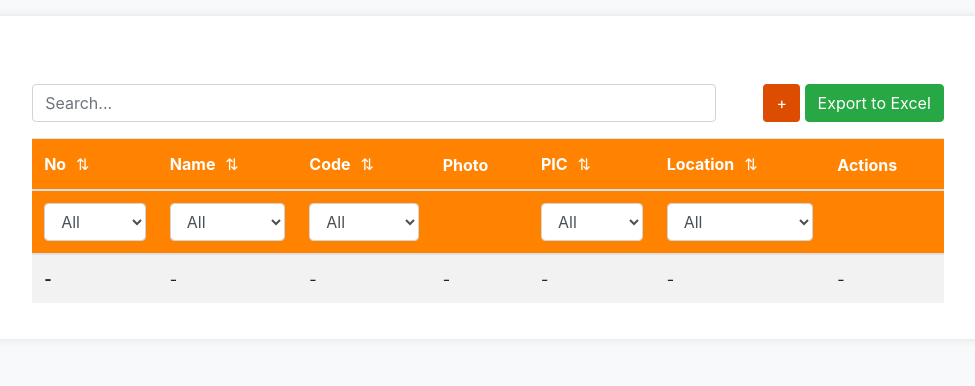
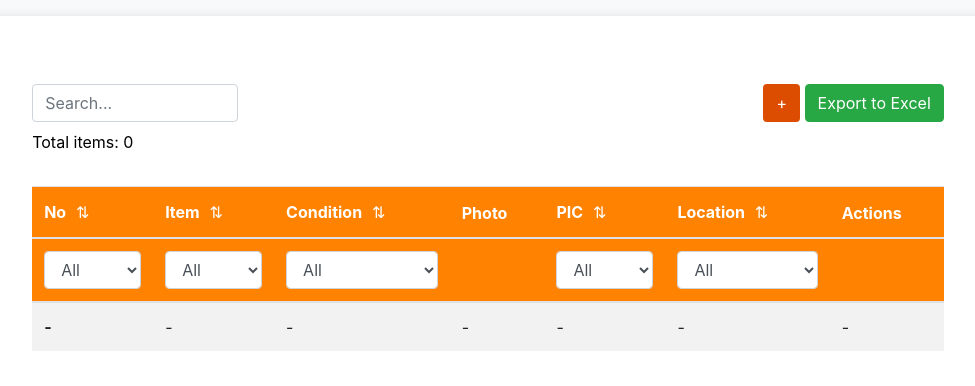
Before and after one commit to rayhanajiee/IvtDemoUpdated, a Django app: page /dashboard/ in a window 1280 px wide. Shown: the part 66-452 px from the top of the page, without its empty margins (152-1127 px from the left). Run offline with Django 4.2, Linux system fonts and the light colour scheme; a user stored in the database is signed in; data comes from the database, SQL or seed files in the repository; some libraries are stand-ins or nearby versions.

Commit message:
Add files via upload

```diff
--- a/inventory/templates/inventory/dashboard.html
+++ b/inventory/templates/inventory/dashboard.html
@@ -19,24 +19,25 @@
     <div class="row">
         <div class="col-md-10 col-12 mx-auto mt-5">
             <div class="d-flex justify-content-between">
-                <input type="text" id="searchBar" class="form-control w-75" placeholder="Search...">
+                <div>
+                    <input type="text" id="searchBar" class="form-control w-75" placeholder="Search...">
+                    <p id="itemCount" class="mt-2">Total items: {{ items|length }}</p>
+                </div>
                 <div>
                     <a href="{% url 'add-item' %}" class="btn btn-custom">+</a> <!-- + Button -->
                     <a href="{% url 'export-data' %}" class="btn btn-success">Export to Excel</a> <!-- Export Button -->
                 </div>
             </div>
 
-            <!-- Rest of the table and content -->
-
             <table class="table table-hover table-striped mt-3">
                 <thead style="background-color: #ff8200; color: #ffffff;">
                     <tr>
-                        <th scope="col">No <button class="sort-button" data-sort="no">⇅</button></th>
-                        <th scope="col">Name <button class="sort-button" data-sort="name">⇅</button></th>
-                        <th scope="col">Code <button class="sort-button" data-sort="code">⇅</button></th>
+                        <th scope="col">No <button class="sort-button" data-sort="no_inventaris">⇅</button></th>
+                        <th scope="col">Item <button class="sort-button" data-sort="item">⇅</button></th>
+                        <th scope="col">Condition <button class="sort-button" data-sort="kode_asset">⇅</button></th>
                         <th scope="col">Photo</th>
-                        <th scope="col">PIC <button class="sort-button" data-sort="pic">⇅</button></th>
-                        <th scope="col">Location <button class="sort-button" data-sort="location">⇅</button></th>
+                        <th scope="col">PIC <button class="sort-button" data-sort="user">⇅</button></th>
+                        <th scope="col">Location <button class="sort-button" data-sort="lokasi_update_2024">⇅</button></th>
                         <th scope="col">Actions</th>
                     </tr>
                     <tr>
@@ -46,7 +47,7 @@
                             </select>
                         </th>
                         <th>
-                            <select id="filterName" class="form-control">
+                            <select id="filterItem" class="form-control">
                                 <option value="">All</option>
                             </select>
                         </th>
@@ -85,14 +86,14 @@
                         <tr>
                             <th scope="row">{{ item.no }}</th>
                             <td>{{ item.name }}</td>
-                            <td>{{ item.code }}</td>
+                            <td>{{ item.condition }}</td>
                             {% if item.photo %}
-                                <td><img src="{{ item.photo.url }}" alt="{{ item.name }}" style="width: 50px; height: auto;"></td>
+                                <td><img src="{{ item.photo.url }}" alt="{{ item.item }}" style="width: 50px; height: auto;"></td>
                             {% else %}
                                 <td>No photo available</td>
                             {% endif %}
-                            <td>{{ item.pic }}</td>
-                            <td>{{ item.location }}</td>
+                            <td>{{ item.user }}</td>
+                            <td>{{ item.lokasi_update_2024 }}</td>
                             <td>
                                 <button class="btn btn-custom btn-sm toggle-details">Show Details</button>
                                 <a href="{% url 'edit-item' item.pk %}" class="btn btn-outline-secondary">Edit</a>
@@ -102,13 +103,19 @@
                         <tr class="extra-details d-none">
                             <td colspan="7">
                                 <div class="row">
+                                    <div class="col"><strong>Department:</strong> {{ item.department }}</div>
                                     <div class="col">
-                                        <strong>Quantity:</strong> {% if item.quantity < 10 %}<span class="text-danger">{{ item.quantity }}</span>{% else %}<span class="text-success">{{ item.quantity }}</span>{% endif %}
+                                        <strong>Category:</strong>
+                                        {% if item.category %}
+                                            {{ item.category.name }}
+                                        {% else %}
+                                            N/A
+                                        {% endif %}
                                     </div>
-                                    <div class="col"><strong>Department:</strong> {{ item.department }}</div>
-                                    <div class="col"><strong>Category:</strong> {{ item.category.name }}</div>
                                     <div class="col"><strong>Date Created:</strong> {{ item.date_created }}</div>
-                                    <div class="col"><strong>History:</strong> {{ item.history }}</div>
+                                    <div class="col"><strong>History:</strong> {{ item.keterangan }}</div>
+                                    <div class="col"><strong>Condition:</strong> {{ item.kondisi }}</div>
+                                    <div class="col"><strong>Tipe Unit:</strong> {{ item.tipe_unit }}</div>
                                 </div>
                             </td>
                         </tr>
@@ -135,11 +142,11 @@
             }
 
             // Populate dropdowns
-            populateDropdown('filterNo', items, 'no');
-            populateDropdown('filterName', items, 'name');
-            populateDropdown('filterCode', items, 'code');
-            populateDropdown('filterPic', items, 'pic');
-            populateDropdown('filterLocation', items, 'location');
+            populateDropdown('filterNo', items, 'no_inventaris');
+            populateDropdown('filterItem', items, 'item');
+            populateDropdown('filterCode', items, 'kode_asset');
+            populateDropdown('filterPic', items, 'user');
+            populateDropdown('filterLocation', items, 'lokasi_update_2024');
 
             // Toggle Details
             function bindToggleDetails() {
@@ -153,8 +160,14 @@
             }
             bindToggleDetails();
 
+            // Update item count
+            function updateItemCount() {
+                const visibleRows = document.querySelectorAll('#inventoryTableBody > tr:not(.extra-details):not([style*="display: none"])');
+                document.getElementById('itemCount').textContent = `Total items: ${visibleRows.length}`;
+            }
+
             // Filter Rows
-            const filters = document.querySelectorAll('#filterNo, #filterName, #filterCode, #filterPic, #filterLocation');
+            const filters = document.querySelectorAll('#filterNo, #filterItem, #filterCode, #filterPic, #filterLocation');
             filters.forEach(filter => {
                 filter.addEventListener('change', function () {
                     filterRows();
@@ -164,7 +177,7 @@
             function filterRows() {
                 const filterValues = {
                     no: document.getElementById('filterNo').value.toLowerCase(),
-                    name: document.getElementById('filterName').value.toLowerCase(),
+                    item: document.getElementById('filterItem').value.toLowerCase(),
                     code: document.getElementById('filterCode').value.toLowerCase(),
                     pic: document.getElementById('filterPic').value.toLowerCase(),
                     location: document.getElementById('filterLocation').value.toLowerCase(),
@@ -173,20 +186,20 @@
 
                 document.querySelectorAll('#inventoryTableBody > tr:not(.extra-details)').forEach(row => {
                     const no = row.children[0].textContent.toLowerCase();
-                    const name = row.children[1].textContent.toLowerCase();
+                    const item = row.children[1].textContent.toLowerCase();
                     const code = row.children[2].textContent.toLowerCase();
                     const pic = row.children[4].textContent.toLowerCase();
                     const location = row.children[5].textContent.toLowerCase();
 
                     const matches =
                         (filterValues.no === "" || no.includes(filterValues.no)) &&
-                        (filterValues.name === "" || name.includes(filterValues.name)) &&
+                        (filterValues.item === "" || item.includes(filterValues.item)) &&
                         (filterValues.code === "" || code.includes(filterValues.code)) &&
                         (filterValues.pic === "" || pic.includes(filterValues.pic)) &&
                         (filterValues.location === "" || location.includes(filterValues.location)) &&
                         (filterValues.search === "" ||
                             no.includes(filterValues.search) ||
-                            name.includes(filterValues.search) ||
+                            item.includes(filterValues.search) ||
                             code.includes(filterValues.search) ||
                             pic.includes(filterValues.search) ||
                             location.includes(filterValues.search));
@@ -194,6 +207,9 @@
                     row.style.display = matches ? '' : 'none';
                     row.nextElementSibling.style.display = matches ? '' : 'none';
                 });
+
+                // Update the count of visible items
+                updateItemCount();
             }
 
             // Search Bar
@@ -201,7 +217,7 @@
                 filterRows();
             });
 
-            // Sort Table
+            // Sorting
             document.querySelectorAll('.sort-button').forEach(button => {
                 button.addEventListener('click', function () {
                     const sortKey = this.getAttribute('data-sort');
@@ -210,7 +226,6 @@
                     this.setAttribute('data-direction', sortDirection === 'asc' ? 'desc' : 'asc');
                 });
             });
-
 
             function sortTable(key, direction) {
                 const sortedItems = items.sort((a, b) => {
@@ -226,12 +241,12 @@
                 sortedItems.forEach(item => {
                     const row = document.createElement('tr');
                     row.innerHTML = `
-                        <th scope="row">${item.fields.no}</th>
-                        <td>${item.fields.name}</td>
-                        <td>${item.fields.code}</td>
-                        ${item.fields.photo ? `<td><img src="${item.fields.photo}" alt="${item.fields.name}" style="width: 50px; height: auto;"></td>` : '<td>No photo available</td>'}
-                        <td>${item.fields.pic}</td>
-                        <td>${item.fields.location}</td>
+                        <th scope="row">${item.fields.no_inventaris}</th>
+                        <td>${item.fields.item}</td>
+                        <td>${item.fields.kode_asset}</td>
+                        ${item.fields.photo ? `<td><img src="${item.fields.photo}" alt="${item.fields.item}" style="width: 50px; height: auto;"></td>` : '<td>No photo available</td>'}
+                        <td>${item.fields.user}</td>
+                        <td>${item.fields.lokasi_update_2024}</td>
                         <td>
                             <button class="btn btn-custom btn-sm toggle-details">Show Details</button>
                             <a href="${item.pk}" class="btn btn-outline-secondary">Edit</a>
@@ -244,13 +259,12 @@
                     detailsRow.innerHTML = `
                         <td colspan="7">
                             <div class="row">
-                                <div class="col">
-                                    <strong>Quantity:</strong> ${item.fields.quantity < 10 ? `<span class="text-danger">${item.fields.quantity}</span>` : `<span class="text-success">${item.fields.quantity}</span>`}
-                                </div>
                                 <div class="col"><strong>Department:</strong> ${item.fields.department}</div>
-                                <div class="col"><strong>Category:</strong> ${item.fields.category.name}</div>
+                                <div class="col"><strong>Category:</strong> ${item.fields.category ? item.fields.category.name : 'N/A'}</div>
                                 <div class="col"><strong>Date Created:</strong> ${item.fields.date_created}</div>
-                                <div class="col"><strong>History:</strong> ${item.fields.history}</div>
+                                <div class="col"><strong>History:</strong> ${item.fields.keterangan}</div>
+                                <div class="col"><strong>Condition:</strong> ${item.fields.kondisi}</div>
+                                <div class="col"><strong>Tipe Unit:</strong> ${item.fields.tipe_unit}</div>
                             </div>
                         </td>
                     `;
@@ -258,13 +272,10 @@
                 });
 
                 // Rebind toggle details button event
-                document.querySelectorAll('.toggle-details').forEach(button => {
-                    button.addEventListener('click', function () {
-                        const extraDetailsRow = this.closest('tr').nextElementSibling;
-                        extraDetailsRow.classList.toggle('d-none');
-                        this.textContent = extraDetailsRow.classList.contains('d-none') ? 'Show Details' : 'Hide Details';
-                    });
-                });
+                bindToggleDetails();
+
+                // Update the count of visible items
+                updateItemCount();
             }
         });
     </script>
```
